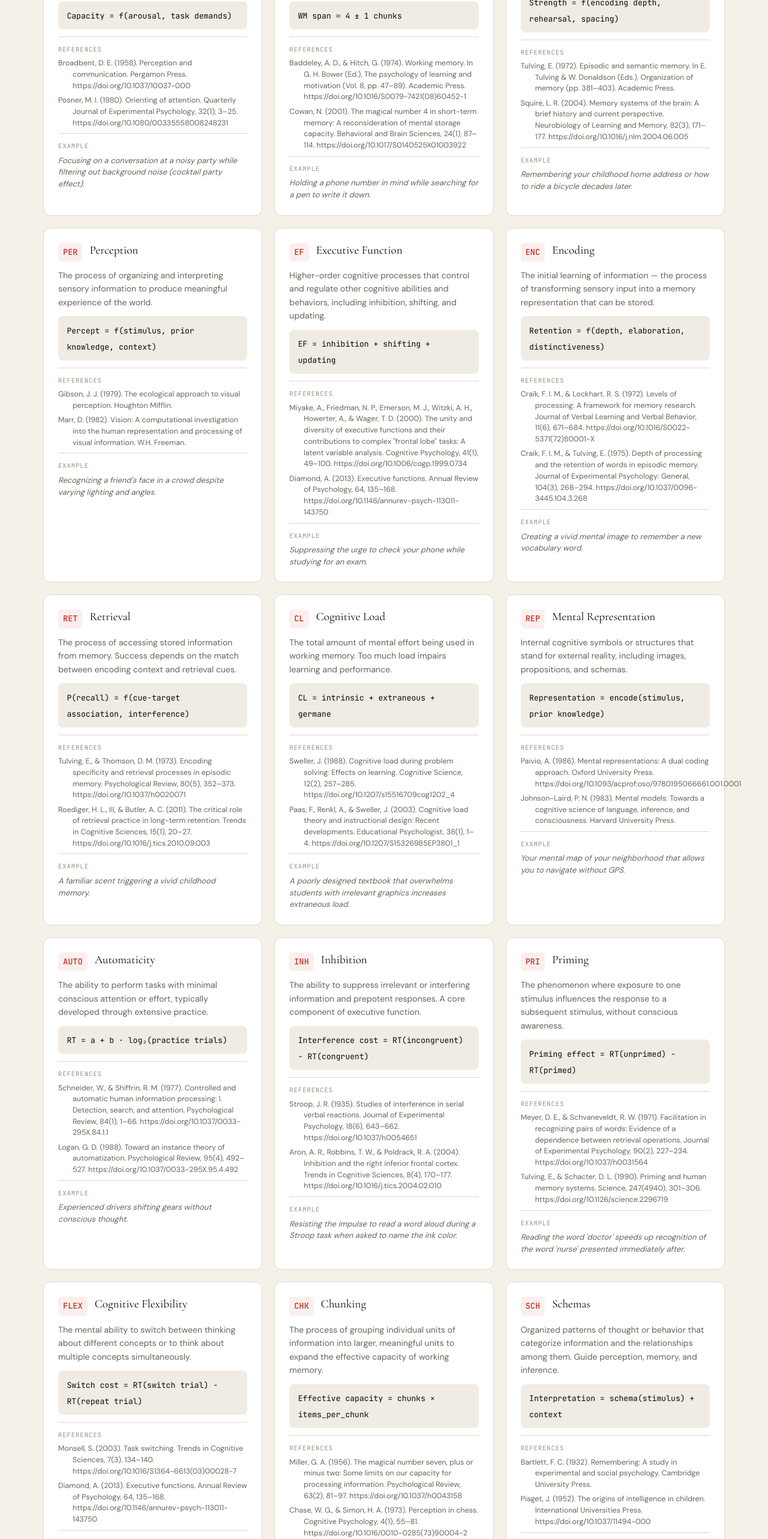
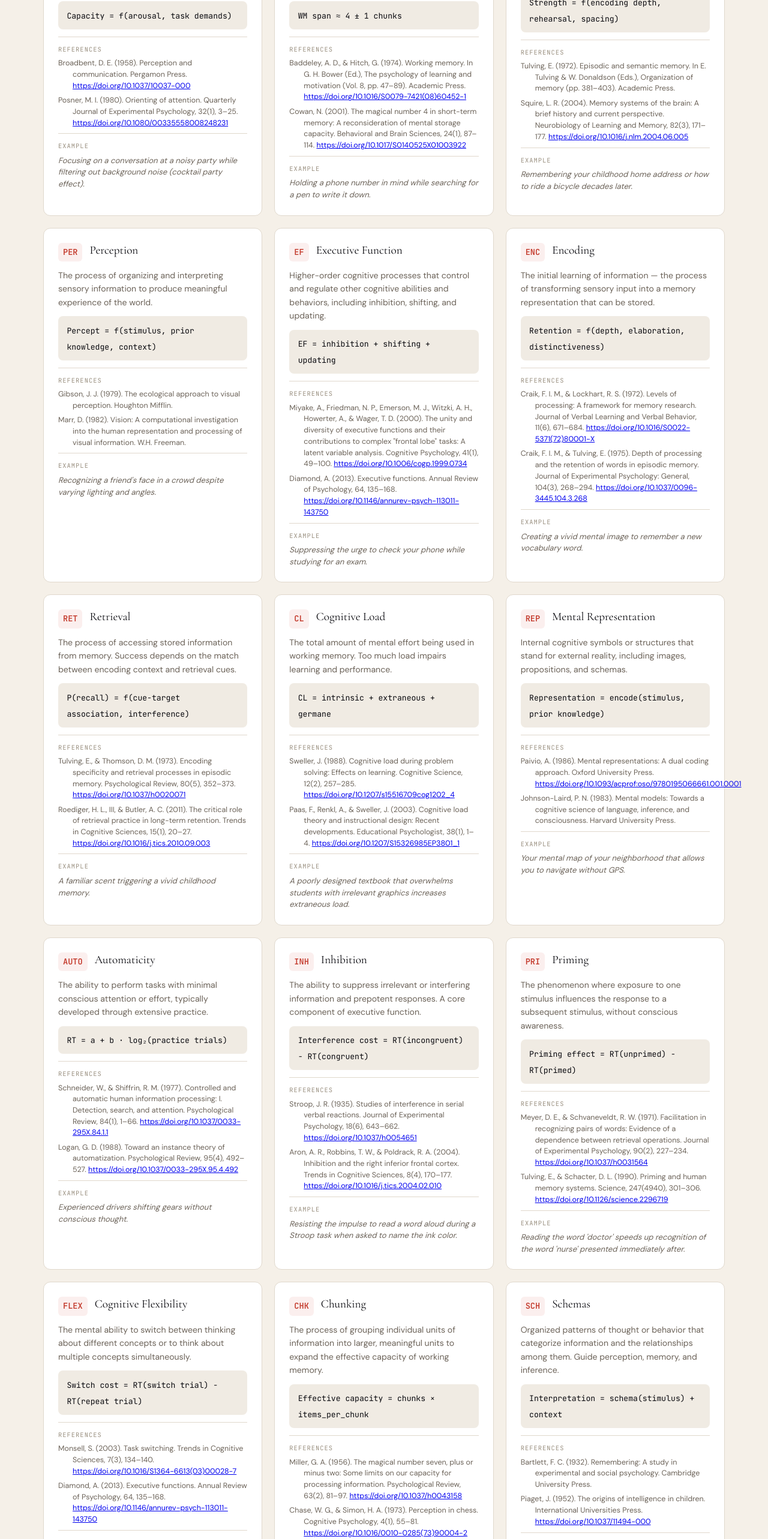
Before and after one commit to relatixllc/cognitive-psychology, a Next.js app: page / in a window 1280 px wide. Shown: the part 1220-3786 px from the top of the page at 60% size. Built offline with nearby package versions, Linux system fonts and the light colour scheme.

Commit message:
Make DOI links clickable in homepage references
Co-Authored-By: Claude Opus 4.6 <noreply@anthropic.com>

```diff
--- a/src/app/page.tsx
+++ b/src/app/page.tsx
@@ -149,7 +149,7 @@ export default function Home() {
                       <span className="el">References</span>
                       <ul className="rl">
                         {v.references.map((ref, i) => (
-                          <li key={i}>{ref}</li>
+                          <li key={i} dangerouslySetInnerHTML={{ __html: ref }} />
                         ))}
                       </ul>
                     </div>
--- a/src/data/psychology.ts
+++ b/src/data/psychology.ts
@@ -33,8 +33,8 @@ export const concepts: Concept[] = [
       "The cognitive process of selectively concentrating on relevant information while ignoring distractions. A fundamental bottleneck in information processing.",
     formula: "Capacity = f(arousal, task demands)",
     references: [
-      "Broadbent, D. E. (1958). Perception and communication. Pergamon Press. https://doi.org/10.1037/10037-000",
-      "Posner, M. I. (1980). Orienting of attention. Quarterly Journal of Experimental Psychology, 32(1), 3–25. https://doi.org/10.1080/00335558008248231",
+      "Broadbent, D. E. (1958). Perception and communication. Pergamon Press. <a href=\"https://doi.org/10.1037/10037-000\">https://doi.org/10.1037/10037-000</a>",
+      "Posner, M. I. (1980). Orienting of attention. Quarterly Journal of Experimental Psychology, 32(1), 3–25. <a href=\"https://doi.org/10.1080/00335558008248231\">https://doi.org/10.1080/00335558008248231</a>",
     ],
     example:
       "Focusing on a conversation at a noisy party while filtering out background noise (cocktail party effect).",
@@ -46,8 +46,8 @@ export const concepts: Concept[] = [
       "A limited-capacity system for temporarily holding and manipulating information during complex cognitive tasks like reasoning and comprehension.",
     formula: "WM span ≈ 4 ± 1 chunks",
     references: [
-      "Baddeley, A. D., & Hitch, G. (1974). Working memory. In G. H. Bower (Ed.), The psychology of learning and motivation (Vol. 8, pp. 47–89). Academic Press. https://doi.org/10.1016/S0079-7421(08)60452-1",
-      "Cowan, N. (2001). The magical number 4 in short-term memory: A reconsideration of mental storage capacity. Behavioral and Brain Sciences, 24(1), 87–114. https://doi.org/10.1017/S0140525X01003922",
+      "Baddeley, A. D., &amp; Hitch, G. (1974). Working memory. In G. H. Bower (Ed.), The psychology of learning and motivation (Vol. 8, pp. 47–89). Academic Press. <a href=\"https://doi.org/10.1016/S0079-7421(08)60452-1\">https://doi.org/10.1016/S0079-7421(08)60452-1</a>",
+      "Cowan, N. (2001). The magical number 4 in short-term memory: A reconsideration of mental storage capacity. Behavioral and Brain Sciences, 24(1), 87–114. <a href=\"https://doi.org/10.1017/S0140525X01003922\">https://doi.org/10.1017/S0140525X01003922</a>",
     ],
     example:
       "Holding a phone number in mind while searching for a pen to write it down.",
@@ -60,7 +60,7 @@ export const concepts: Concept[] = [
     formula: "Strength = f(encoding depth, rehearsal, spacing)",
     references: [
       "Tulving, E. (1972). Episodic and semantic memory. In E. Tulving & W. Donaldson (Eds.), Organization of memory (pp. 381–403). Academic Press.",
-      "Squire, L. R. (2004). Memory systems of the brain: A brief history and current perspective. Neurobiology of Learning and Memory, 82(3), 171–177. https://doi.org/10.1016/j.nlm.2004.06.005",
+      "Squire, L. R. (2004). Memory systems of the brain: A brief history and current perspective. Neurobiology of Learning and Memory, 82(3), 171–177. <a href=\"https://doi.org/10.1016/j.nlm.2004.06.005\">https://doi.org/10.1016/j.nlm.2004.06.005</a>",
     ],
     example:
       "Remembering your childhood home address or how to ride a bicycle decades later.",
@@ -85,8 +85,8 @@ export const concepts: Concept[] = [
       "Higher-order cognitive processes that control and regulate other cognitive abilities and behaviors, including inhibition, shifting, and updating.",
     formula: "EF = inhibition + shifting + updating",
     references: [
-      "Miyake, A., Friedman, N. P., Emerson, M. J., Witzki, A. H., Howerter, A., & Wager, T. D. (2000). The unity and diversity of executive functions and their contributions to complex \"frontal lobe\" tasks: A latent variable analysis. Cognitive Psychology, 41(1), 49–100. https://doi.org/10.1006/cogp.1999.0734",
-      "Diamond, A. (2013). Executive functions. Annual Review of Psychology, 64, 135–168. https://doi.org/10.1146/annurev-psych-113011-143750",
+      "Miyake, A., Friedman, N. P., Emerson, M. J., Witzki, A. H., Howerter, A., &amp; Wager, T. D. (2000). The unity and diversity of executive functions and their contributions to complex \"frontal lobe\" tasks: A latent variable analysis. Cognitive Psychology, 41(1), 49–100. <a href=\"https://doi.org/10.1006/cogp.1999.0734\">https://doi.org/10.1006/cogp.1999.0734</a>",
+      "Diamond, A. (2013). Executive functions. Annual Review of Psychology, 64, 135–168. <a href=\"https://doi.org/10.1146/annurev-psych-113011-143750\">https://doi.org/10.1146/annurev-psych-113011-143750</a>",
     ],
     example:
       "Suppressing the urge to check your phone while studying for an exam.",
@@ -98,8 +98,8 @@ export const concepts: Concept[] = [
       "The initial learning of information — the process of transforming sensory input into a memory representation that can be stored.",
     formula: "Retention = f(depth, elaboration, distinctiveness)",
     references: [
-      "Craik, F. I. M., & Lockhart, R. S. (1972). Levels of processing: A framework for memory research. Journal of Verbal Learning and Verbal Behavior, 11(6), 671–684. https://doi.org/10.1016/S0022-5371(72)80001-X",
-      "Craik, F. I. M., & Tulving, E. (1975). Depth of processing and the retention of words in episodic memory. Journal of Experimental Psychology: General, 104(3), 268–294. https://doi.org/10.1037/0096-3445.104.3.268",
+      "Craik, F. I. M., &amp; Lockhart, R. S. (1972). Levels of processing: A framework for memory research. Journal of Verbal Learning and Verbal Behavior, 11(6), 671–684. <a href=\"https://doi.org/10.1016/S0022-5371(72)80001-X\">https://doi.org/10.1016/S0022-5371(72)80001-X</a>",
+      "Craik, F. I. M., &amp; Tulving, E. (1975). Depth of processing and the retention of words in episodic memory. Journal of Experimental Psychology: General, 104(3), 268–294. <a href=\"https://doi.org/10.1037/0096-3445.104.3.268\">https://doi.org/10.1037/0096-3445.104.3.268</a>",
     ],
     example:
       "Creating a vivid mental image to remember a new vocabulary word.",
@@ -111,8 +111,8 @@ export const concepts: Concept[] = [
       "The process of accessing stored information from memory. Success depends on the match between encoding context and retrieval cues.",
     formula: "P(recall) = f(cue-target association, interference)",
     references: [
-      "Tulving, E., & Thomson, D. M. (1973). Encoding specificity and retrieval processes in episodic memory. Psychological Review, 80(5), 352–373. https://doi.org/10.1037/h0020071",
-      "Roediger, H. L., III, & Butler, A. C. (2011). The critical role of retrieval practice in long-term retention. Trends in Cognitive Sciences, 15(1), 20–27. https://doi.org/10.1016/j.tics.2010.09.003",
+      "Tulving, E., &amp; Thomson, D. M. (1973). Encoding specificity and retrieval processes in episodic memory. Psychological Review, 80(5), 352–373. <a href=\"https://doi.org/10.1037/h0020071\">https://doi.org/10.1037/h0020071</a>",
+      "Roediger, H. L., III, &amp; Butler, A. C. (2011). The critical role of retrieval practice in long-term retention. Trends in Cognitive Sciences, 15(1), 20–27. <a href=\"https://doi.org/10.1016/j.tics.2010.09.003\">https://doi.org/10.1016/j.tics.2010.09.003</a>",
     ],
     example:
       "A familiar scent triggering a vivid childhood memory.",
@@ -124,8 +124,8 @@ export const concepts: Concept[] = [
       "The total amount of mental effort being used in working memory. Too much load impairs learning and performance.",
     formula: "CL = intrinsic + extraneous + germane",
     references: [
-      "Sweller, J. (1988). Cognitive load during problem solving: Effects on learning. Cognitive Science, 12(2), 257–285. https://doi.org/10.1207/s15516709cog1202_4",
-      "Paas, F., Renkl, A., & Sweller, J. (2003). Cognitive load theory and instructional design: Recent developments. Educational Psychologist, 38(1), 1–4. https://doi.org/10.1207/S15326985EP3801_1",
+      "Sweller, J. (1988). Cognitive load during problem solving: Effects on learning. Cognitive Science, 12(2), 257–285. <a href=\"https://doi.org/10.1207/s15516709cog1202_4\">https://doi.org/10.1207/s15516709cog1202_4</a>",
+      "Paas, F., Renkl, A., &amp; Sweller, J. (2003). Cognitive load theory and instructional design: Recent developments. Educational Psychologist, 38(1), 1–4. <a href=\"https://doi.org/10.1207/S15326985EP3801_1\">https://doi.org/10.1207/S15326985EP3801_1</a>",
     ],
     example:
       "A poorly designed textbook that overwhelms students with irrelevant graphics increases extraneous load.",
@@ -137,7 +137,7 @@ export const concepts: Concept[] = [
       "Internal cognitive symbols or structures that stand for external reality, including images, propositions, and schemas.",
     formula: "Representation = encode(stimulus, prior knowledge)",
     references: [
-      "Paivio, A. (1986). Mental representations: A dual coding approach. Oxford University Press. https://doi.org/10.1093/acprof:oso/9780195066661.001.0001",
+      "Paivio, A. (1986). Mental representations: A dual coding approach. Oxford University Press. <a href=\"https://doi.org/10.1093/acprof:oso/9780195066661.001.0001\">https://doi.org/10.1093/acprof:oso/9780195066661.001.0001</a>",
       "Johnson-Laird, P. N. (1983). Mental models: Towards a cognitive science of language, inference, and consciousness. Harvard University Press.",
     ],
     example:
@@ -150,8 +150,8 @@ export const concepts: Concept[] = [
       "The ability to perform tasks with minimal conscious attention or effort, typically developed through extensive practice.",
     formula: "RT = a + b · log₂(practice trials)",
     references: [
-      "Schneider, W., & Shiffrin, R. M. (1977). Controlled and automatic human information processing: I. Detection, search, and attention. Psychological Review, 84(1), 1–66. https://doi.org/10.1037/0033-295X.84.1.1",
-      "Logan, G. D. (1988). Toward an instance theory of automatization. Psychological Review, 95(4), 492–527. https://doi.org/10.1037/0033-295X.95.4.492",
+      "Schneider, W., &amp; Shiffrin, R. M. (1977). Controlled and automatic human information processing: I. Detection, search, and attention. Psychological Review, 84(1), 1–66. <a href=\"https://doi.org/10.1037/0033-295X.84.1.1\">https://doi.org/10.1037/0033-295X.84.1.1</a>",
+      "Logan, G. D. (1988). Toward an instance theory of automatization. Psychological Review, 95(4), 492–527. <a href=\"https://doi.org/10.1037/0033-295X.95.4.492\">https://doi.org/10.1037/0033-295X.95.4.492</a>",
     ],
     example:
       "Experienced drivers shifting gears without conscious thought.",
@@ -163,8 +163,8 @@ export const concepts: Concept[] = [
       "The ability to suppress irrelevant or interfering information and prepotent responses. A core component of executive function.",
     formula: "Interference cost = RT(incongruent) − RT(congruent)",
     references: [
-      "Stroop, J. R. (1935). Studies of interference in serial verbal reactions. Journal of Experimental Psychology, 18(6), 643–662. https://doi.org/10.1037/h0054651",
-      "Aron, A. R., Robbins, T. W., & Poldrack, R. A. (2004). Inhibition and the right inferior frontal cortex. Trends in Cognitive Sciences, 8(4), 170–177. https://doi.org/10.1016/j.tics.2004.02.010",
+      "Stroop, J. R. (1935). Studies of interference in serial verbal reactions. Journal of Experimental Psychology, 18(6), 643–662. <a href=\"https://doi.org/10.1037/h0054651\">https://doi.org/10.1037/h0054651</a>",
+      "Aron, A. R., Robbins, T. W., &amp; Poldrack, R. A. (2004). Inhibition and the right inferior frontal cortex. Trends in Cognitive Sciences, 8(4), 170–177. <a href=\"https://doi.org/10.1016/j.tics.2004.02.010\">https://doi.org/10.1016/j.tics.2004.02.010</a>",
     ],
     example:
       "Resisting the impulse to read a word aloud during a Stroop task when asked to name the ink color.",
@@ -176,8 +176,8 @@ export const concepts: Concept[] = [
       "The phenomenon where exposure to one stimulus influences the response to a subsequent stimulus, without conscious awareness.",
     formula: "Priming effect = RT(unprimed) − RT(primed)",
     references: [
-      "Meyer, D. E., & Schvaneveldt, R. W. (1971). Facilitation in recognizing pairs of words: Evidence of a dependence between retrieval operations. Journal of Experimental Psychology, 90(2), 227–234. https://doi.org/10.1037/h0031564",
-      "Tulving, E., & Schacter, D. L. (1990). Priming and human memory systems. Science, 247(4940), 301–306. https://doi.org/10.1126/science.2296719",
+      "Meyer, D. E., &amp; Schvaneveldt, R. W. (1971). Facilitation in recognizing pairs of words: Evidence of a dependence between retrieval operations. Journal of Experimental Psychology, 90(2), 227–234. <a href=\"https://doi.org/10.1037/h0031564\">https://doi.org/10.1037/h0031564</a>",
+      "Tulving, E., &amp; Schacter, D. L. (1990). Priming and human memory systems. Science, 247(4940), 301–306. <a href=\"https://doi.org/10.1126/science.2296719\">https://doi.org/10.1126/science.2296719</a>",
     ],
     example:
       "Reading the word 'doctor' speeds up recognition of the word 'nurse' presented immediately after.",
@@ -189,8 +189,8 @@ export const concepts: Concept[] = [
       "The mental ability to switch between thinking about different concepts or to think about multiple concepts simultaneously.",
     formula: "Switch cost = RT(switch trial) − RT(repeat trial)",
     references: [
-      "Monsell, S. (2003). Task switching. Trends in Cognitive Sciences, 7(3), 134–140. https://doi.org/10.1016/S1364-6613(03)00028-7",
-      "Diamond, A. (2013). Executive functions. Annual Review of Psychology, 64, 135–168. https://doi.org/10.1146/annurev-psych-113011-143750",
+      "Monsell, S. (2003). Task switching. Trends in Cognitive Sciences, 7(3), 134–140. <a href=\"https://doi.org/10.1016/S1364-6613(03)00028-7\">https://doi.org/10.1016/S1364-6613(03)00028-7</a>",
+      "Diamond, A. (2013). Executive functions. Annual Review of Psychology, 64, 135–168. <a href=\"https://doi.org/10.1146/annurev-psych-113011-143750\">https://doi.org/10.1146/annurev-psych-113011-143750</a>",
     ],
     example:
       "Adapting your communication style when switching from a casual conversation to a formal presentation.",
@@ -202,8 +202,8 @@ export const concepts: Concept[] = [
       "The process of grouping individual units of information into larger, meaningful units to expand the effective capacity of working memory.",
     formula: "Effective capacity = chunks × items_per_chunk",
     references: [
-      "Miller, G. A. (1956). The magical number seven, plus or minus two: Some limits on our capacity for processing information. Psychological Review, 63(2), 81–97. https://doi.org/10.1037/h0043158",
-      "Chase, W. G., & Simon, H. A. (1973). Perception in chess. Cognitive Psychology, 4(1), 55–81. https://doi.org/10.1016/0010-0285(73)90004-2",
+      "Miller, G. A. (1956). The magical number seven, plus or minus two: Some limits on our capacity for processing information. Psychological Review, 63(2), 81–97. <a href=\"https://doi.org/10.1037/h0043158\">https://doi.org/10.1037/h0043158</a>",
+      "Chase, W. G., &amp; Simon, H. A. (1973). Perception in chess. Cognitive Psychology, 4(1), 55–81. <a href=\"https://doi.org/10.1016/0010-0285(73)90004-2\">https://doi.org/10.1016/0010-0285(73)90004-2</a>",
     ],
     example:
       "Remembering a phone number as 555-867-5309 rather than ten individual digits.",
@@ -216,7 +216,7 @@ export const concepts: Concept[] = [
     formula: "Interpretation = schema(stimulus) + context",
     references: [
       "Bartlett, F. C. (1932). Remembering: A study in experimental and social psychology. Cambridge University Press.",
-      "Piaget, J. (1952). The origins of intelligence in children. International Universities Press. https://doi.org/10.1037/11494-000",
+      "Piaget, J. (1952). The origins of intelligence in children. International Universities Press. <a href=\"https://doi.org/10.1037/11494-000\">https://doi.org/10.1037/11494-000</a>",
     ],
     example:
       "Your 'restaurant schema' lets you know to wait to be seated, order food, eat, pay, and leave.",
```
